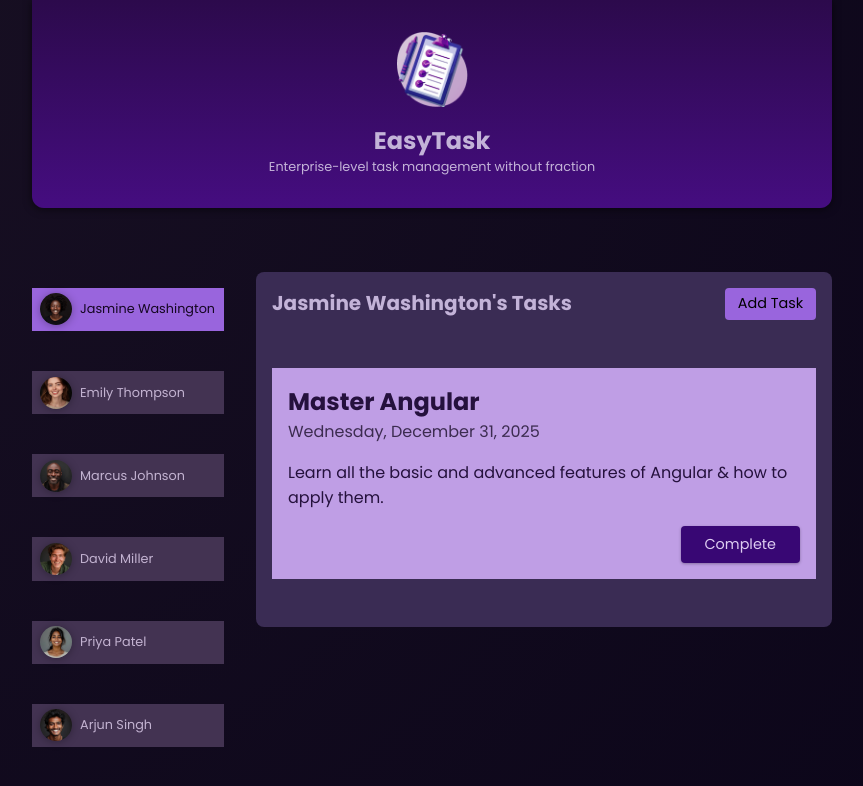
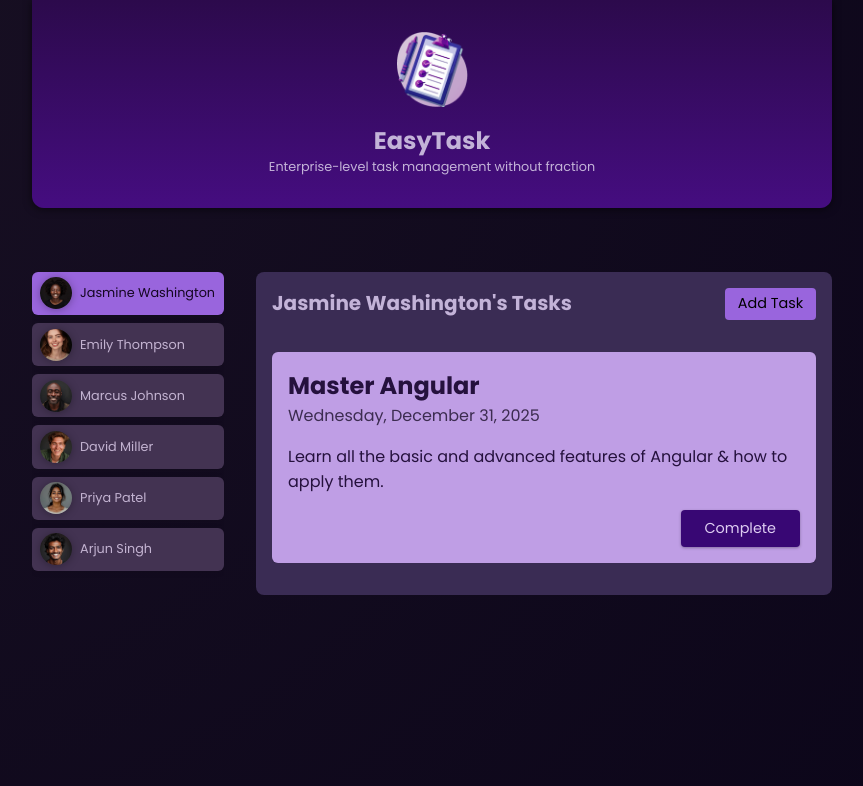
Before and after one commit to hishamrehab/AngularMasteryWithRealWorldProjects, an Angular app in the folder first-angular-project/: page / in a window 1280 px wide. Both pictures are taken after a click on the button "Jasmine Washington". Shown: the top 786 px of the page, without its empty margins (208-1071 px from the left). Built offline with nearby package versions, Linux system fonts and the light colour scheme.

Commit message:
Practice  Services

```diff
--- a/first-angular-project/src/app/shared/card/card.component.css
+++ b/first-angular-project/src/app/shared/card/card.component.css
@@ -2,4 +2,8 @@ div {
   border-radius: 6px;
   box-shadow: 0 1px 6px rgba(0, 0, 0, 0.1);
   overflow: hidden;
+  -webkit-border-radius: 6px;
+  -moz-border-radius: 6px;
+  -ms-border-radius: 6px;
+  -o-border-radius: 6px;
 }
--- a/first-angular-project/src/app/shared/card/card.component.html
+++ b/first-angular-project/src/app/shared/card/card.component.html
@@ -1,3 +1,3 @@
-<p>
+<div>
   <ng-content />
-</p>
+</div>
--- a/first-angular-project/src/app/tasks/new-task/new-task.component.ts
+++ b/first-angular-project/src/app/tasks/new-task/new-task.component.ts
@@ -1,6 +1,6 @@
-import { Component, EventEmitter, Output, signal } from '@angular/core';
+import { Component, EventEmitter, inject, Input, Output, signal } from '@angular/core';
 import { FormsModule } from '@angular/forms';
-import {type NewTaskData } from '../task/task.model';
+import { TasksService } from '../tasks.service';
 
 @Component({
   selector: 'app-new-task',
@@ -9,24 +9,26 @@ import {type NewTaskData } from '../task/task.model';
   templateUrl: './new-task.component.html',
   styleUrl: './new-task.component.css'
 })
+
 export class NewTaskComponent {
-  @Output() cancel = new EventEmitter<void>();
-  @Output() add = new EventEmitter<NewTaskData>();
+  @Input({ required: true}) userId!: string;
+  @Output() close = new EventEmitter<void>();
     enterdTitle = "";
     enterdSummary = "";
     enterdDate = "";
 
-
+  private tasksService = inject(TasksService);
 
   onCancel() {
-   this.cancel.emit();
+   this.close.emit();
   }
 
   onSubmit() {
-  this.add.emit({
+   this.tasksService.addTask({
     title: this.enterdTitle,
     summary: this.enterdSummary,
     date: this.enterdDate
-  });
+  }, this.userId);
+  this.close.emit();
   }
 }
--- a/first-angular-project/src/app/tasks/task/task.component.ts
+++ b/first-angular-project/src/app/tasks/task/task.component.ts
@@ -1,4 +1,5 @@
-import { Component , EventEmitter, Input, Output } from '@angular/core';
+import { TasksService } from './../tasks.service';
+import { Component , inject, Input } from '@angular/core';
 import {type Task } from './task.model';
 import { CardComponent } from "../../shared/card/card.component";
 import { DatePipe } from '@angular/common';
@@ -13,9 +14,12 @@ import { DatePipe } from '@angular/common';
 
 export class TaskComponent {
   @Input({ required: true}) task!: Task
-  @Output() complete = new EventEmitter<string>();
+  private TasksService = inject(TasksService);
 
-onCompleteTask() {
-  this.complete.emit(this.task.id);
+
+  onCompleteTask() {
+  this.TasksService.removeTask(this.task.id);
+  }
+
+
 }
-}
--- a/first-angular-project/src/app/tasks/tasks.component.html
+++ b/first-angular-project/src/app/tasks/tasks.component.html
@@ -1,7 +1,7 @@
 @if (isAddingTask) {
   <app-new-task
-  (cancel)="onCancelAddTask()"
-  (add)="onAddTask($event)"
+  [userId]="userId"
+  (close)="onCloseAddTask()"
    />
 }
 
@@ -18,8 +18,7 @@
 
   @for (task of selectedUserTasks ; track task.id) {
    <li>
-      <app-task [task]="task"
-       (complete)="onCompleteTask($event)"/>
+      <app-task [task]="task" />
    </li>
 }
   </ul>
--- a/first-angular-project/src/app/tasks/tasks.component.ts
+++ b/first-angular-project/src/app/tasks/tasks.component.ts
@@ -21,26 +21,17 @@ export class TasksComponent {
   constructor(private tasksService : TasksService) {};
 
 
-
-
   get selectedUserTasks() {
     return this.tasksService.getUserTasks(this.userId);
   }
 
-  onCompleteTask(id: string) {
-  }
 
  onStartAddTask() {
    this.isAddingTask = true;
  }
 
-  onCancelAddTask() {
+  onCloseAddTask() {
      this.isAddingTask = false;
   }
 
-
-  onAddTask(taskData: NewTaskData ){
-
-   this.isAddingTask = false;
-  }
 }
```
